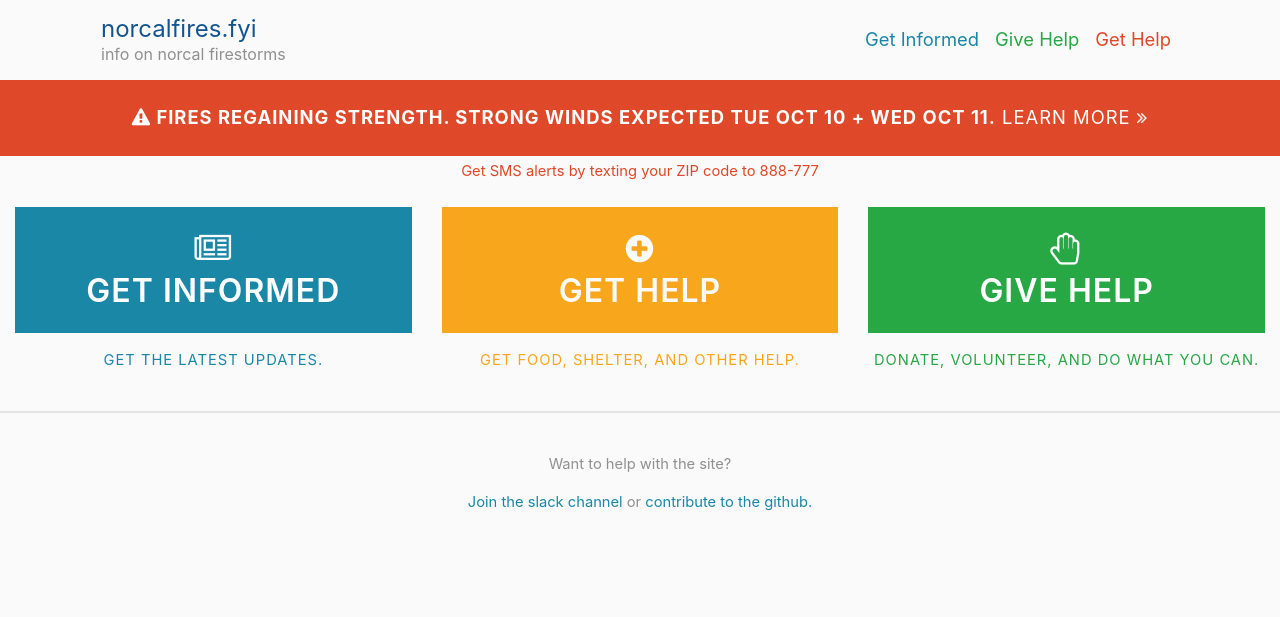
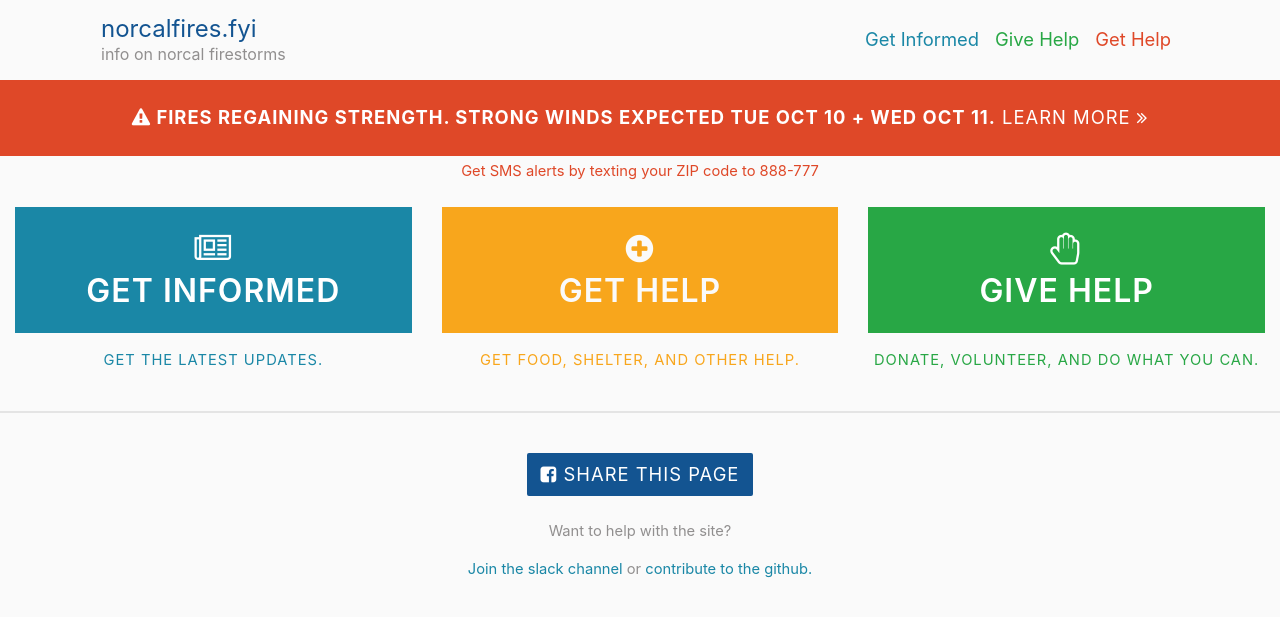
Before and after one commit to JusticeforEachOther/norcalfires, a Jekyll site: the page built from index.md, in a window 1280 px wide. Shown: the top 617 px of the page. Built offline with Jekyll 4.4.1, drawn with Linux system fonts in a browser that asks for light colours.

Commit message:
add share button to footer

```diff
--- a/_includes/footer.html
+++ b/_includes/footer.html
@@ -1,5 +1,9 @@
 <hr />
 <footer class="py-4">
+
+	<div class="text-center mb-4">
+		<a class="btn btn-primary" href="https://www.facebook.com/sharer/sharer.php?u={{ site.url }}{{ page.url }}" target="_blank"><i class="fa fa-facebook-square"></i> Share This Page</a>
+	</div>
 
 	<div class="container text-center">
 
```
